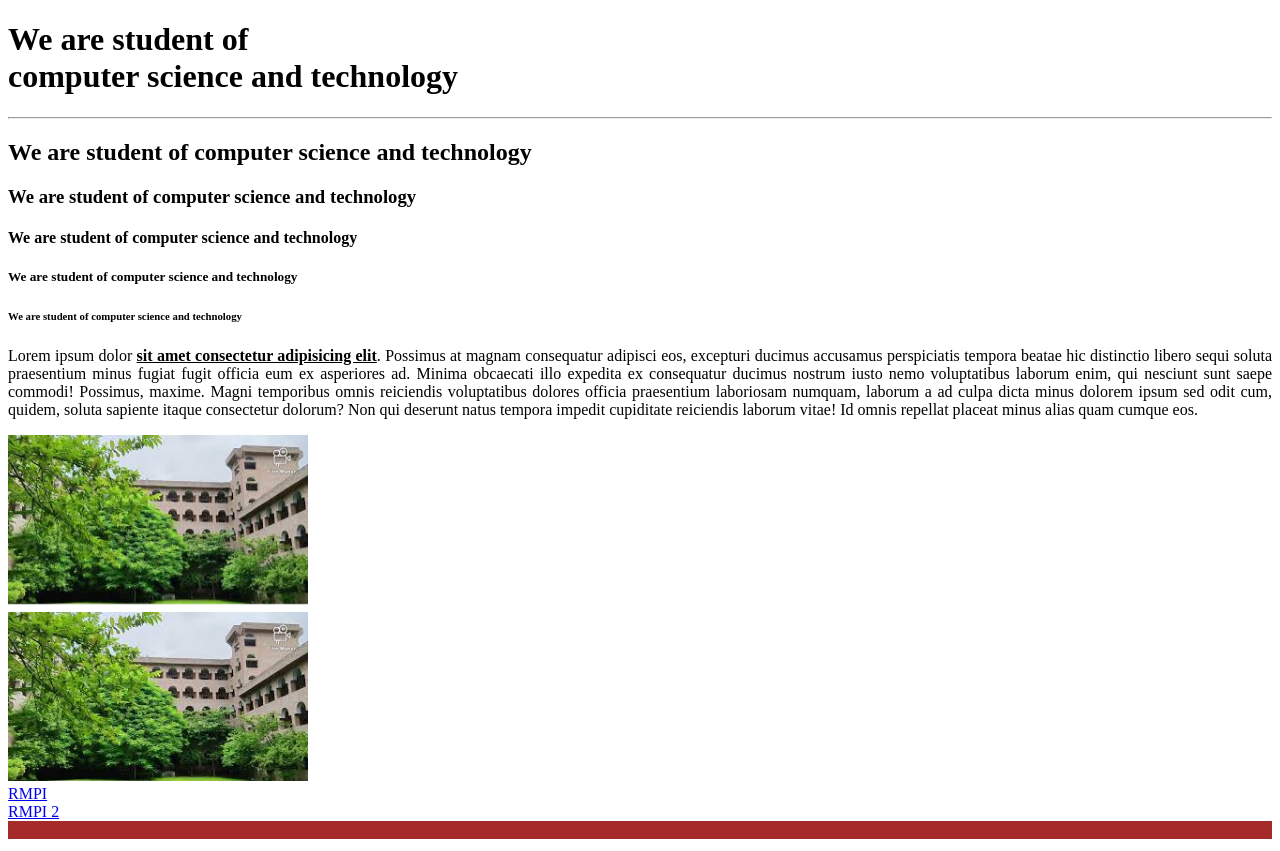
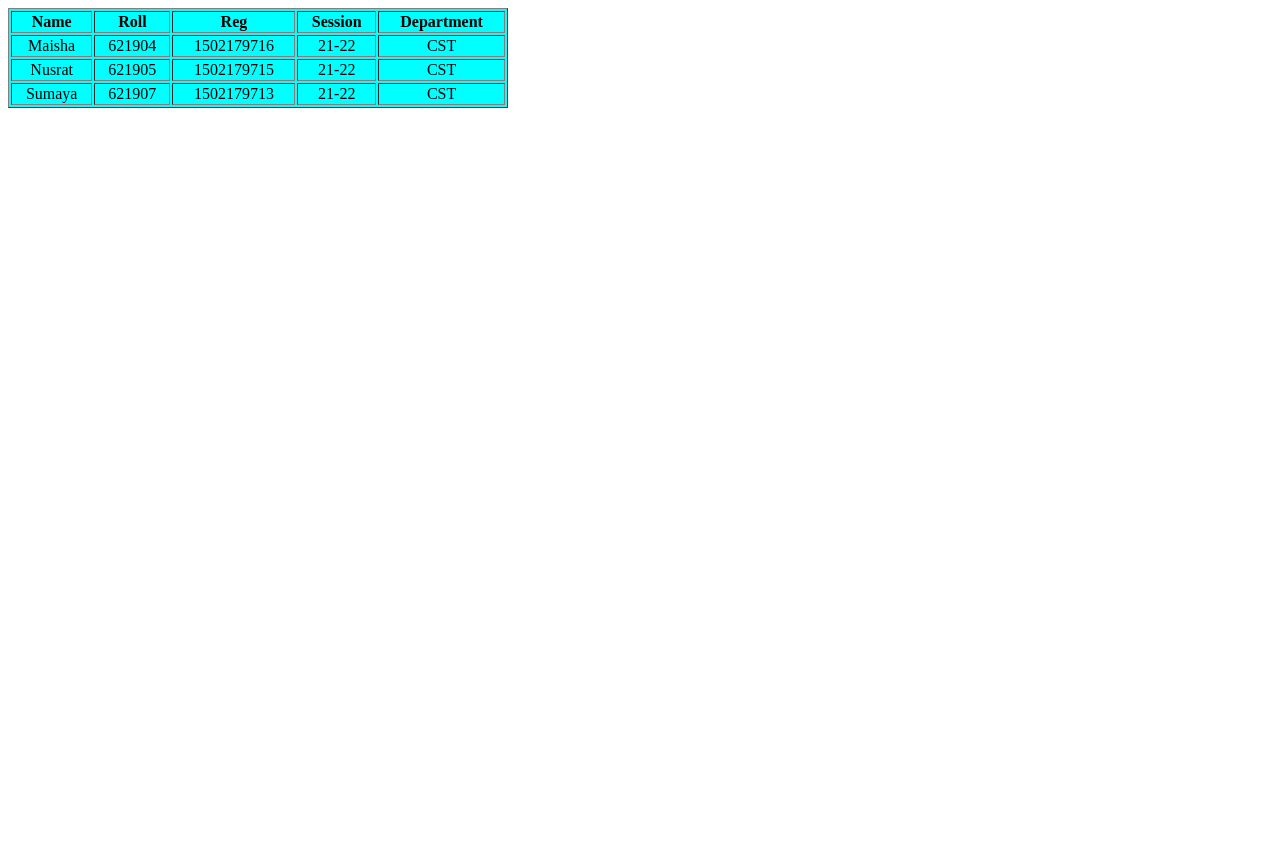
Before and after one commit to maishaktar/job, a plain HTML site: page index.html in a window 1280 px wide. After the commit the page ends 800 px from the top, so only its background shows below. Drawn offline with Linux system fonts and the light colour scheme.

Commit message:
Job no:03, Job Name: Use of table tag

```diff
--- a/index.html
+++ b/index.html
@@ -3,29 +3,38 @@
 <head>
     <meta charset="UTF-8">
     <meta name="viewport" content="width=device-width, initial-scale=1.0">
-    <title>job 2</title>
+    <title>job 3</title>
 </head>
 <body>
-    <h1>We are student of <br>
-        computer science and technology</h1>
-        <hr/>
-    <h2>We are student of computer science and technology</h2>
-    <h3>We are student of computer science and technology</h3>
-    <h4>We are student of computer science and technology</h4>
-    <h5>We are student of computer science and technology</h5>
-    <h6>We are student of computer science and technology</h6>
-
-    <p align="justify">
-        Lorem ipsum dolor <b><u>sit amet consectetur adipisicing elit</u></b>. Possimus at magnam consequatur adipisci eos, excepturi ducimus accusamus perspiciatis tempora beatae hic distinctio libero sequi soluta praesentium minus fugiat fugit officia eum ex asperiores ad. Minima obcaecati illo expedita ex consequatur ducimus nostrum iusto nemo voluptatibus laborum enim, qui nesciunt sunt saepe commodi! Possimus, maxime. Magni temporibus omnis reiciendis voluptatibus dolores officia praesentium laboriosam numquam, laborum a ad culpa dicta minus dolorem ipsum sed odit cum, quidem, soluta sapiente itaque consectetur dolorum? Non qui deserunt natus tempora impedit cupiditate reiciendis laborum vitae! Id omnis repellat placeat minus alias quam cumque eos.</p>
-    <marquee behavior="alternate" direction="right">
-        <img src="RMPI.jpg" alt=""width="300px"></marquee>
-        <br>
-    <img src="RMPI 2.jpg" alt=""width="300px">
-    <br>
-    <a href="RMPI.jpg" target="_blank">RMPI</a>
-    <br>
-    <a href="RMPI 2.jpg" target="_blank">RMPI 2</a>
-    <marquee behavior="" direction="" style="background-color: brown;color: white;">Latest News: Agami 4 tarikh theke final exam</marquee>
-
+    <table border="1" width="500px" style="text-align: center;background-color: aqua;">
+        <tr>
+            <th>Name</th>
+            <th>Roll</th>
+            <th>Reg</th>
+            <th>Session</th>
+            <th>Department</th>
+        </tr>
+        <tr>
+            <td>Maisha</td>
+            <td>621904</td>
+            <td>1502179716</td>
+            <td>21-22</td>
+            <td>CST</td>
+        </tr>
+        <tr>
+            <td>Nusrat</td>
+            <td>621905</td>
+            <td>1502179715</td>
+            <td>21-22</td>
+            <td>CST</td>
+        </tr>
+        <tr>
+            <td>Sumaya</td>
+            <td>621907</td>
+            <td>1502179713</td>
+            <td>21-22</td>
+            <td>CST</td>
+        </tr>
+    </table>
 </body>
 </html>
```
Also changed, not shown: RMPI 2.jpg (deleted), RMPI.jpg (deleted).
